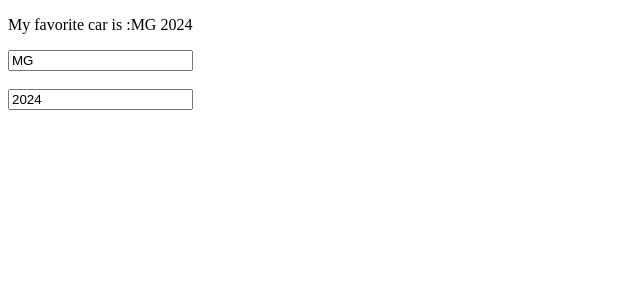
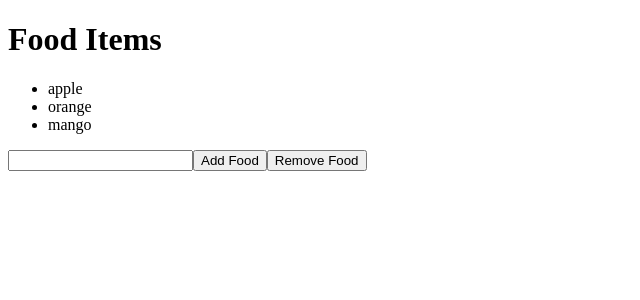
Before and after one commit to yumna-nizar/react-learning-project, a React (Vite) app: page / in a window 1280 px wide. Shown: the top 300 px of the page, without its empty margins (0-640 px from the left). Built offline with nearby package versions, Linux system fonts and the light colour scheme.

Commit message:
update state of an array using useState()

```diff
--- a/src/App.jsx
+++ b/src/App.jsx
@@ -1,4 +1,5 @@
-import Mycomponent from "./Mycomponent.jsx";
+
+import FoodArray from "./FoodArray.jsx";
 
 
 
@@ -8,7 +9,7 @@
     <>
 
 
-        <Mycomponent/>
+        <FoodArray/>
 
 
     </>
--- /dev/null
+++ b/src/FoodArray.jsx
@@ -0,0 +1,34 @@
+import { useState } from "react";
+
+function FoodArray()
+{
+
+    const[Food,UpdateFood]=useState(["apple","orange","mango"]);
+    function AddFood()
+    {
+         const newfood=document.getElementById("addfood").value;
+        document.getElementById("addfood").value="";
+
+        UpdateFood([...Food,newfood]);
+    }
+
+    function RemoveFood(){
+         const newfood=document.getElementById("addfood").value;
+         document.getElementById("addfood").value="";
+         UpdateFood((Food=>Food.filter(food=>food!==newfood)));
+
+    }
+    return (<>
+    <h1>Food Items</h1>
+    <ul>
+       {Food.map((food,index)=><li key={index}>{food}</li>)}
+    </ul>
+    <input type="text" id="addfood"></input>
+    <button onClick={AddFood}>
+        Add Food
+    </button>
+    <button  onClick={RemoveFood}>Remove Food</button>
+    </>);
+
+}
+export default FoodArray;
--- a/src/Mycomponent.jsx
+++ /dev/null
@@ -1,25 +0,0 @@
-import { useState } from "react";
-
-function Mycomponent()
-{
-const [car,setCar]=useState({model:"MG",
-                             year:2024});
-
-    function handleclick1(e){
-      setCar({...car,model:e.target.value});
-    }
-    function handleclick2(e){
-setCar({...car,year:e.target.value});
-    }
-return(
-    <>
-    <p>My favorite car is :{car.model} {car.year}</p>
-    <input type="text" value={car.model} onChange={handleclick1}></input>
-
-    <br/>
-    <br/>
-    <input type="number" value={car.year} onChange={handleclick2}></input>
-    </>
-);
-}
-export default Mycomponent;
```
